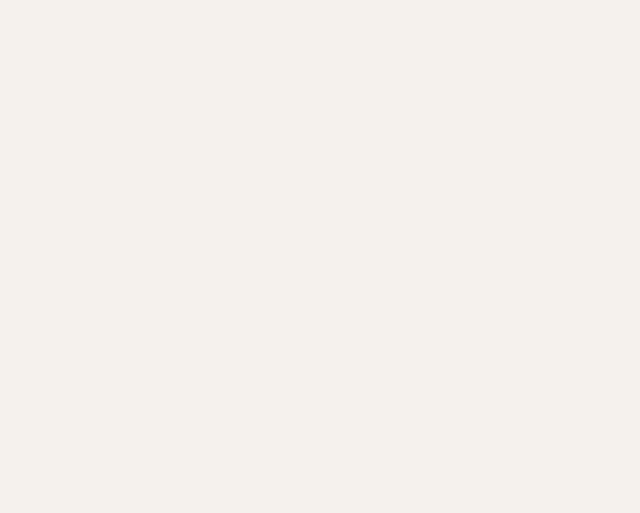
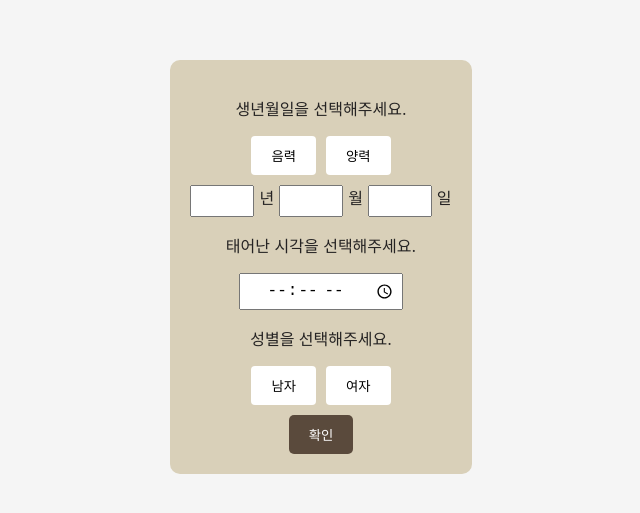
Before and after one commit to NiceDecision/frontend, a React (Create React App) app: page / in a window 1280 px wide. Shown: the part 133-646 px from the top of the page, without its empty margins (319-959 px from the left). Built offline with nearby package versions, Linux system fonts and the light colour scheme.

Commit message:
added component in App.js

```diff
--- a/src/App.js
+++ b/src/App.js
@@ -1,9 +1,11 @@
 import './App.css';
+import BirthInfoForm from './pages/InfoForm';
 
 function App() {
   return (
     <div className="App">
       <header className="App-header">
+        <BirthInfoForm />
       </header>
     </div>
   );
```
